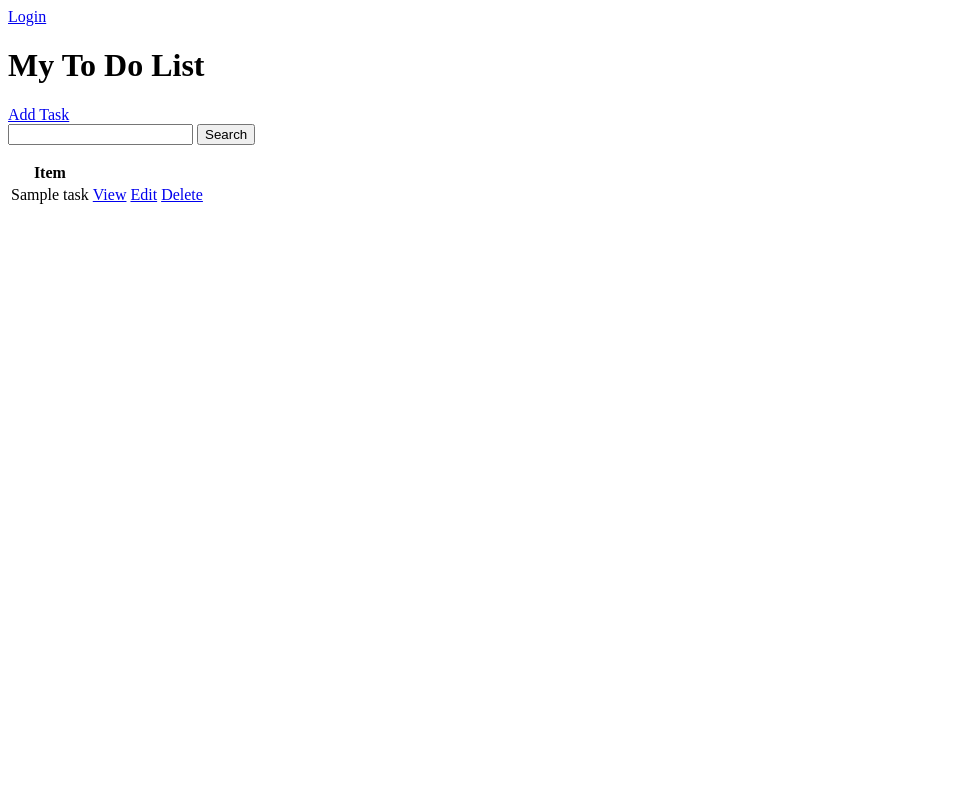
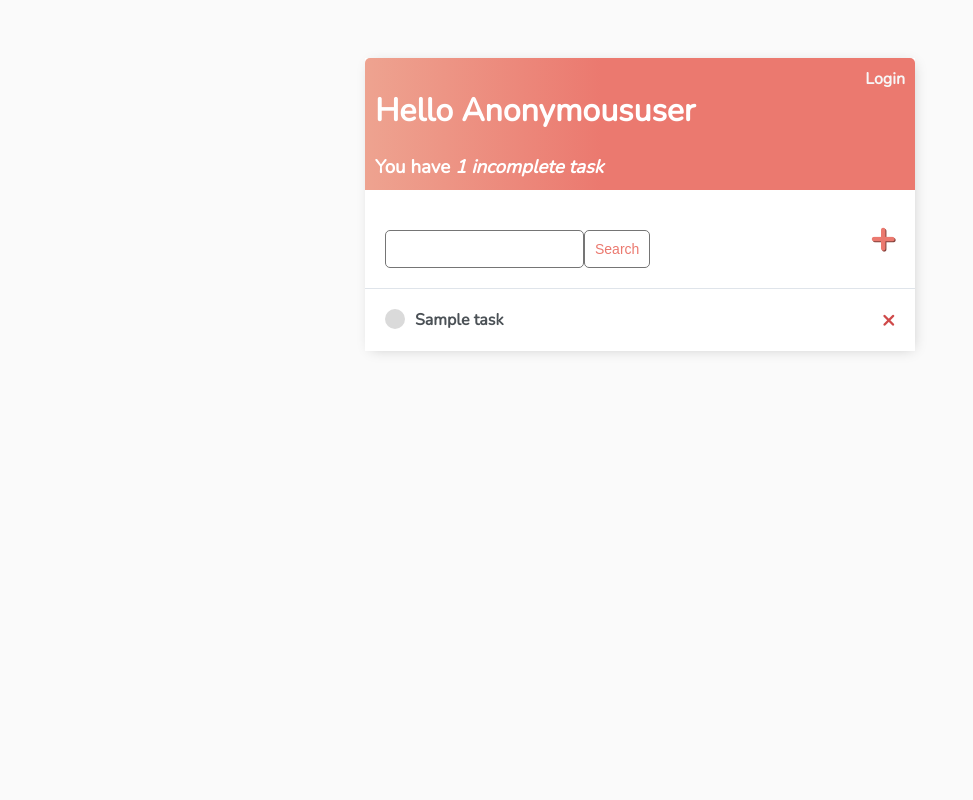
Before and after one commit to SWilli93/To-Do-List, a Django app: template base/templates/base/task_list.html in a window 1280 px wide. Shown: the whole page, without its empty margins (0-973 px from the left). Run offline with Django 3.2, Linux system fonts and the light colour scheme; the template is opened without the code that fills it: most values are stand-ins (such as "Sample title", 1, 10 or a date in 2020).

Commit message:
styling and completion

```diff
--- /dev/null
+++ b/base/templates/base/main.html
@@ -0,0 +1,155 @@
+<!DOCTYPE html>
+<html lang="en">
+  <head>
+    <meta charset="UTF-8" />
+    <meta http-equiv="X-UA-Compatible" content="IE=edge" />
+    <meta name="viewport" content="width=device-width, initial-scale=1.0" />
+
+    <link rel="preconnect" href="https://fonts.gstatic.com">
+    <link rel="stylesheet" href="https://fonts.googleapis.com/css2?family=Nunito:wght@200&display=swap">
+    <title>To Do Items</title>
+
+    <style>
+      body {
+          background-color: #FAFAFA;
+          font-family: 'Nunito', sans-serif;
+          padding-top: 50px;
+      }
+
+      h1,
+      h2,
+      h3,
+      h4,
+      h5,
+      h6,
+          {
+          font-family: 'Raleway', sans-serif;
+      }
+
+      a,
+      p {
+          color: #4b5156
+      }
+
+      a {
+          font-weight: 600;
+      }
+
+      .container {
+          max-width: 550px;
+          margin: auto;
+          background-color: #fff;
+          -webkit-box-shadow: 2px 2px 13px -4px rgba(0, 0, 0, 0.21);
+          box-shadow: 2px 2px 13px -4px rgba(0, 0, 0, 0.21);
+      }
+
+      input {
+          outline: none;
+          border: none;
+      }
+
+      .header-bar {
+          display: flex;
+          justify-content: space-between;
+          color: #fff;
+          padding: 10px;
+          border-radius: 5px 5px 0 0;
+          background: linear-gradient(90deg, #EEA390 0%, #EB796F 43%, #EB796F 100%);
+      }
+
+      .header-bar a {
+          color: rgb(247, 247, 247);
+          text-decoration: none;
+      }
+
+      .task-wrapper {
+          display: flex;
+          align-items: center;
+          justify-content: space-between;
+          background-color: #fff;
+          border-top: 1px solid #dfe4ea;
+          overflow: hidden;
+      }
+
+      .task-title {
+          display: flex;
+          padding: 20px;
+      }
+
+      .task-title a {
+          text-decoration: none;
+          color: #4b5156;
+          margin-left: 10px;
+      }
+
+      .task-complete-icon {
+          height: 20px;
+          width: 20px;
+          background-color: rgb(105, 192, 105);
+          border-radius: 50%;
+      }
+
+      .task-incomplete-icon {
+          height: 20px;
+          width: 20px;
+          background-color: rgb(218, 218, 218);
+          border-radius: 50%;
+      }
+
+      .delete-link {
+          text-decoration: none;
+          font-weight: 900;
+          color: #cf4949;
+          font-size: 22px;
+          line-height: 0;
+          padding: 20px;
+      }
+
+      #add-link {
+          color: #EB796F;
+          text-decoration: none;
+          font-size: 42px;
+          text-shadow: 1px 1px #81413b;
+      }
+
+      #search-add-wrapper {
+          display: flex;
+          justify-content: space-between;
+          align-items: center;
+          padding: 20px;
+      }
+
+      input[type=text],
+      input[type=password],
+      textarea {
+          border: 1px solid #757575;
+          border-radius: 5px;
+          padding: 10px;
+          width: 90%;
+      }
+
+      label {
+          padding-top: 10px !important;
+          display: block;
+      }
+
+      .button {
+          border: 1px solid #757575;
+          background-color: #FFF;
+          color: #EB796F;
+          padding: 10px;
+          font-size: 14px;
+          border-radius: 5px;
+          cursor: pointer;
+          text-decoration: none;
+      }
+
+      .card-body {
+          padding: 20px;
+      }
+  </style>
+  </head>
+  <body>
+    <div class="container">{% block content %} {% endblock content %}</div>
+  </body>
+</html>
--- a/base/templates/base/task_list.html
+++ b/base/templates/base/task_list.html
@@ -1,34 +1,54 @@
+{% extends 'base/main.html' %}
+{% block content %}
+
+<div class="header-bar">
+  <div>
+    <h1>Hello {{request.user|title}}</h1>
+    <h3 style="margin:0">You have <i>{{count}} incomplete task{{ count|pluralize:"s" }}</i></h3>
+  </div>
+
   {% if request.user.is_authenticated %}
-<p>{{request.user}}</p>
   <a href="{% url 'logout' %}">Logout</a>
   {% else %}
   <a href="{% url 'login' %}">Login</a>
   {% endif %}
 
-<h1>My To Do List</h1>
-<a href="{% url 'task-create' %}">Add Task</a>
+</div>
 
-<form method="GET">
+
+<div id="search-add-wrapper">
+  <form method="GET" style="margin-top: 20px;display: flex;">
     <input type="text" name="search-area" value="{{search_input}}" />
-  <input type="submit" value="Search" />
+    <input class="button" type="submit" value="Search" />
   </form>
+  <a id="add-link" href="{% url 'task-create' %}">&#x2b;</a>
+</div>
 
-<table>
-  <tr>
-    <th>Item</th>
-    <th></th>
-    <th></th>
-  </tr>
+
+
+
+
+<div class="task-items-wrapper">
   {% for task in tasks %}
-  <tr>
-    <td>{{task.title}}</td>
-    <td>
-      <a href="{% url 'task' task.id %}">View</a>
-      <a href="{% url 'task-update' task.id %}">Edit</a>
-      <a href="{% url 'task-delete' task.id %}">Delete</a>
-    </td>
-  </tr>
+  <div class="task-wrapper">
+      {% if task.complete %}
+        <div class="task-title">
+          <div class="task-complete-icon"></div>
+          <i><s><a href="{% url 'task-update' task.id %}">{{task}}</a></s></i>
+        </div>
+      <a class="delete-link" href="{% url 'task-delete' task.id %}">&#215;</a>
+      {% else %}
+      <div class="task-title">
+        <div class="task-incomplete-icon"></div>
+        <a href="{% url 'task-update' task.id %}">{{task}}</a>
+      </div>
+      <a class="delete-link" href="{% url 'task-delete' task.id %}">&#215;</a>
+      {% endif %}
+  </div>
+
   {% empty %}
   <h3>No items in list</h3>
   {% endfor %}
-</table>
+</div>
+
+{% endblock content %}
```
Also changed, not shown: base/templates/base/login.html (+15 -6 lines), base/templates/base/register.html (+21 -6 lines), base/templates/base/task_confirm_delete.html (+17 -6 lines), base/templates/base/task_form.html (+14 -6 lines), db.sqlite3. Lines whose indentation alone changed are shown as unchanged.
